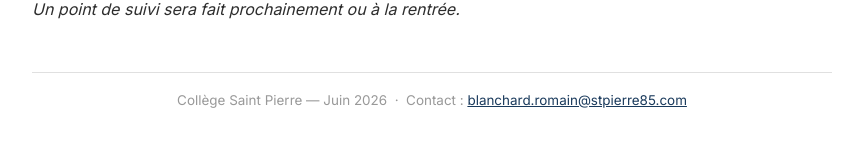
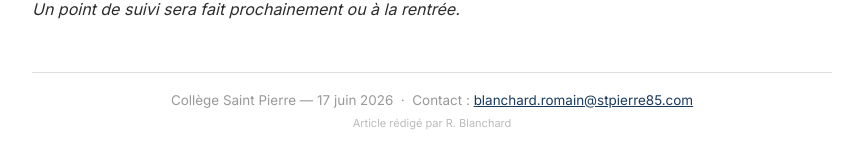
Before and after one commit to blanchardromain-cyber/infos-rupn, a plain HTML site: page index.html in a window 1280 px wide. Shown: the part 1469-1637 px from the top of the page, without its empty margins (208-1071 px from the left). Drawn offline with Linux system fonts and the light colour scheme.

Commit message:
Add files via upload

```diff
--- a/index.html
+++ b/index.html
@@ -183,8 +183,9 @@
   <p><em>Un point de suivi sera fait prochainement ou à la rentrée.</em></p>
 
   <footer>
-    Collège Saint Pierre — Juin 2026 &nbsp;·&nbsp;
-    Contact : <a href="mailto:blanchard.romain@stpierre85.com">blanchard.romain@stpierre85.com</a>
+    Collège Saint Pierre — 17 juin 2026 &nbsp;·&nbsp;
+    Contact : <a href="mailto:blanchard.romain@stpierre85.com">blanchard.romain@stpierre85.com</a><br>
+    <span style="font-size:0.82em; color:#bbb;">Article rédigé par R. Blanchard</span>
   </footer>
 
 </body>
```
